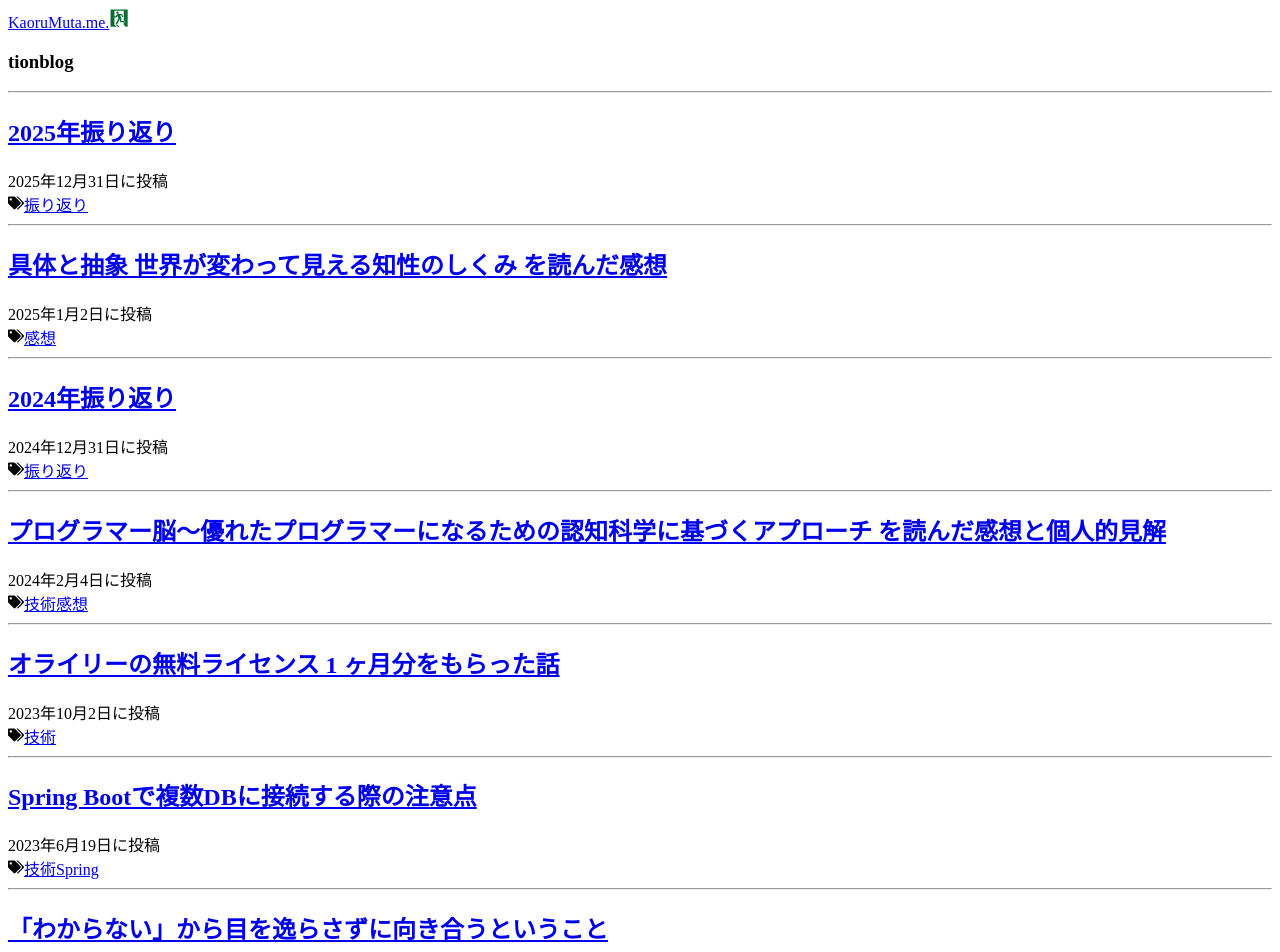
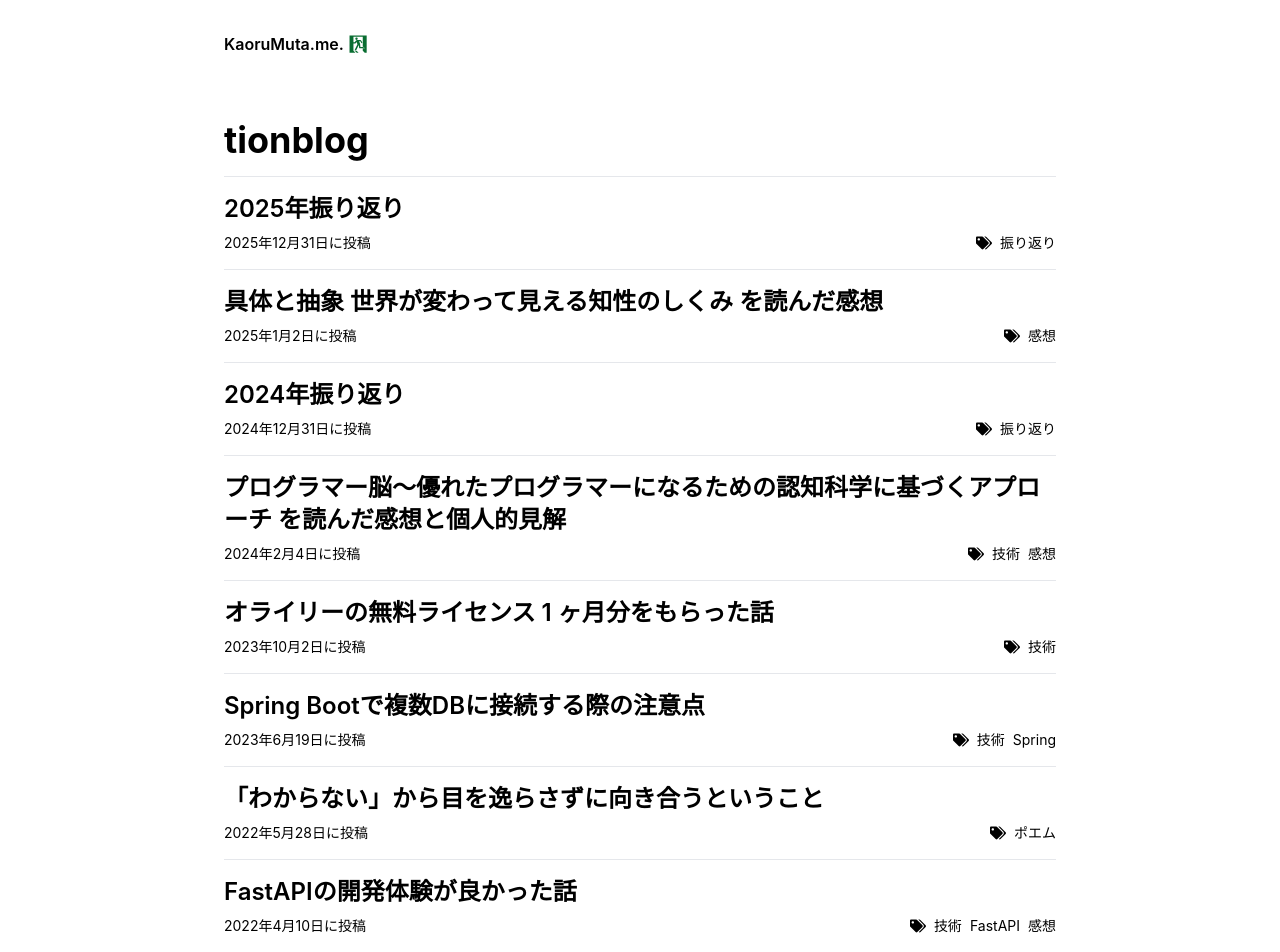
Before and after one commit to KaoruMuta/KaoruMuta.me, a Next.js app: page / in a window 1280 px wide. Shown: the top 952 px of the page. Built offline with nearby package versions, Linux system fonts and the light colour scheme.

Commit message:
Migrate to Tailwind CSS v4

```diff
--- a/package.json
+++ b/package.json
@@ -28,12 +28,12 @@
     "react-share": "5.3.0"
   },
   "devDependencies": {
+    "@tailwindcss/postcss": "4.1.13",
     "@testing-library/jest-dom": "6.9.1",
     "@testing-library/react": "16.3.2",
     "@types/jest": "30.0.0",
     "@types/node": "25.6.2",
     "@types/react": "19.2.14",
-    "autoprefixer": "10.5.0",
     "eslint": "10.3.0",
     "eslint-config-next": "16.2.6",
     "eslint-config-prettier": "10.1.8",
@@ -43,7 +43,7 @@
     "postcss": "8.5.14",
     "prettier": "3.8.3",
     "prettier-plugin-organize-imports": "4.3.0",
-    "tailwindcss": "3.4.17",
+    "tailwindcss": "4.1.13",
     "typescript": "6.0.3"
   },
   "volta": {
--- a/postcss.config.js
+++ b/postcss.config.js
@@ -1,6 +1,5 @@
 module.exports = {
   plugins: {
-    tailwindcss: {},
-    autoprefixer: {},
+    '@tailwindcss/postcss': {},
   },
 }
--- a/src/components/Layout.tsx
+++ b/src/components/Layout.tsx
@@ -6,7 +6,7 @@ const Layout = ({ children }: { children?: ReactNode }) => {
   return (
     <section id="layoutContainer" className="flex flex-col font-sans mx-4 sm:mx-16 md:mx-56 h-screen">
       <Header />
-      <main className="flex-grow">{children}</main>
+      <main className="grow">{children}</main>
       <Footer />
     </section>
   );
--- a/src/pages/_app.tsx
+++ b/src/pages/_app.tsx
@@ -3,7 +3,7 @@ import type { AppProps } from 'next/app';
 import { useRouter } from 'next/router';
 import 'prismjs/themes/prism-okaidia.css';
 import { useEffect } from 'react';
-import 'tailwindcss/tailwind.css';
+import '../styles/globals.css';
 import Layout from '../components/Layout';
 import { pageview } from '../lib/gtag';
 
--- /dev/null
+++ b/src/styles/globals.css
@@ -0,0 +1,22 @@
+@import "tailwindcss";
+@config "../../tailwind.config.js";
+
+@layer base {
+  body {
+    background-color: #fff;
+    color: #000;
+  }
+
+  *,
+  ::after,
+  ::before,
+  ::backdrop,
+  ::file-selector-button {
+    border-color: var(--color-gray-200, currentColor);
+  }
+
+  button:not(:disabled),
+  [role="button"]:not(:disabled) {
+    cursor: pointer;
+  }
+}
--- a/tailwind.config.js
+++ b/tailwind.config.js
@@ -1,9 +1,5 @@
-const plugin = require('tailwindcss/plugin');
-
 module.exports = {
-  mode: 'jit',
-  purge: ['./src/pages/**/*.{ts,tsx}', './src/components/**/*.{ts,tsx}'],
-  darkMode: false, // or 'media' or 'class'
+  content: ['./src/pages/**/*.{ts,tsx}', './src/components/**/*.{ts,tsx}'],
   theme: {
     extend: {
       colors: {
@@ -26,8 +22,5 @@ module.exports = {
       },
     },
   },
-  variants: {
-    extend: {},
-  },
   plugins: [require('@tailwindcss/typography')],
 };
```
Also changed, not shown: 1 other file (tests, documents, lock files or other folders).
